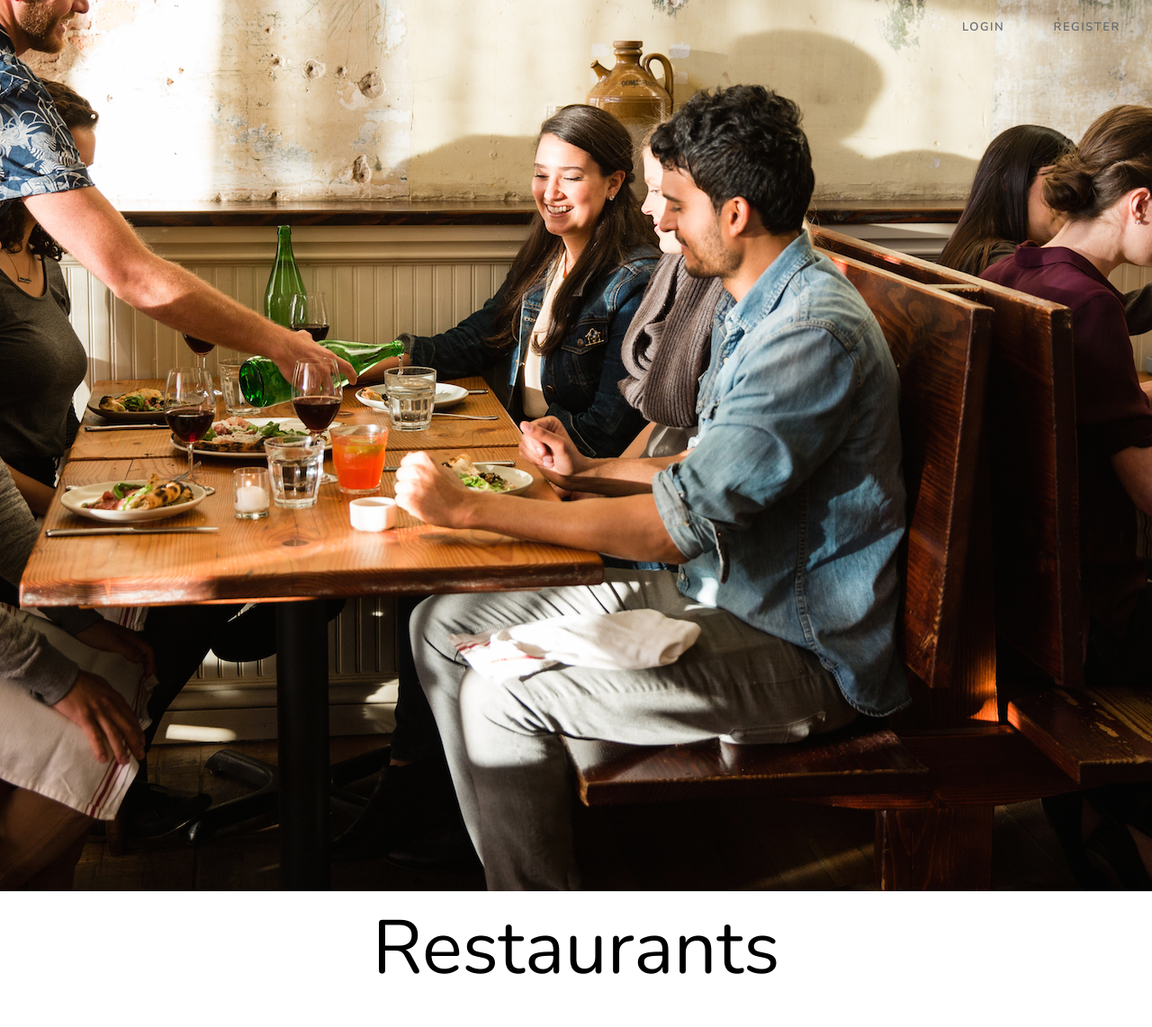
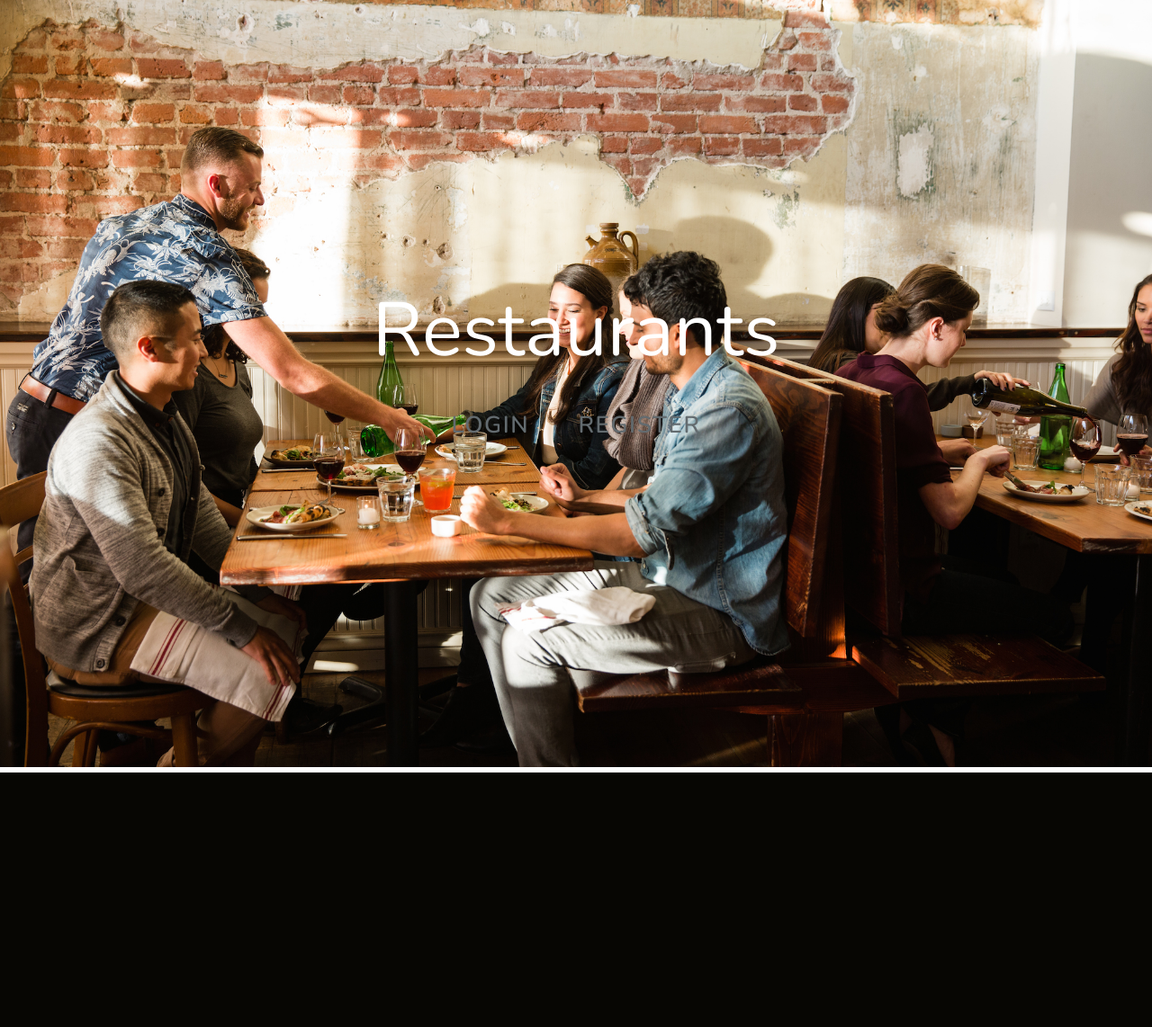
Before and after one commit to aist01/Laravel-Restaurant, a Laravel app: page / in a window 1280 px wide; the page is wider, and only the part inside the window is pictured. Shown: that part at 90% size. After the commit the page ends 859 px from the top of that part, so only its background shows below. Run offline with Laravel 8, Linux system fonts and the light colour scheme.

Commit message:
wlcm blade

```diff
--- a/resources/views/menu/index.blade.php
+++ b/resources/views/menu/index.blade.php
@@ -45,7 +45,7 @@
                         <a class="black" href="{{route('menu.edit',[$menu])}}">{{$menu->title}}</a>
                         <img src="{{asset('images/'.$menu->photo)}}" style="width: 250px; height: auto;">
                         <div class="menu">
-                        <div >Price: {{$menu->price}}€ <br>Weight: {{$menu->weight}}grams <br>Meat: {{$menu->meat}} grams <br>About: {!!$menu->about!!}</div>
+                        <div>Price: {{$menu->price}}€ <br>Weight: {{$menu->weight}}grams <br>Meat: {{$menu->meat}} grams <br>About: {!!$menu->about!!}</div>
                         <form method="POST" action="{{route('menu.destroy', [$menu])}}">
                         @csrf
                         <button class="yellow" type="submit">Delete</button>
--- a/resources/views/welcome.blade.php
+++ b/resources/views/welcome.blade.php
@@ -10,6 +10,7 @@
         <link href="https://fonts.googleapis.com/css?family=Nunito:200,600" rel="stylesheet">
 
         <!-- Styles -->
+        {{-- <link href="{{ asset('css/app.css') }}" rel="stylesheet"> --}}
         <style>
             html, body {
                 background-color: #fff;
@@ -62,12 +63,41 @@
             .m-b-md {
                 margin-bottom: 30px;
             }
+
+            .restaurant {
+                display: inline-block;
+                width: 100%;
+                height: 100%;
+
+                /* // margin-top: -760px;
+                // margin-left: -100px;
+                // position: absolute;
+                // top: 50px;
+                // left: 180px; */
+            }
+
+            .links a {
+                font-size: 26px;
+            }
+
+            .register {
+                text-align: center;
+                position: absolute;
+                top: 50%;
+                left: 50%;
+                transform: translate(-50%, -50%);
+                color: white;
+            }
+
+            .title {
+                color: #fff;
+            }
         </style>
     </head>
     <body>
-        <div class="flex-center position-ref full-height">
+        {{-- <div class="flex-center position-ref full-height">
             @if (Route::has('login'))
-                <div class="top-right links">
+                <div class="center links">
                     @auth
                         <a href="{{ url('/home') }}">Home</a>
                     @else
@@ -79,13 +109,32 @@
                     @endauth
                 </div>
             @endif
+        </div>      --}}
+
+        <div class="register">
+            <div class="title m-b-md">
+                Restaurants
+            </div>
+            @if (Route::has('login'))
+                <div class="links">
+                    @auth
+                        <a href="{{ url('/home') }}">Home</a>
+                    @else
+                        <a href="{{ route('login') }}">Login</a>
+
+                        @if (Route::has('register'))
+                            <a href="{{ route('register') }}">Register</a>
+                        @endif
+                    @endauth
+                </div>
+            @endif
+        </div>
 
             <div class="content">
-                <img class="restaurant" src="images/pizzaiolo_6542.png">
+                <img class="restaurant red" src="images/pizzaiolo_6542.png">
                 {{-- <div class="picture" style="background: url('{{asset('images/pizzaiolo_6542.png')}}')">.</div> --}}
-                    <div class="title m-b-md">
-                        Restaurants
-                    </div>
+                {{-- <div class="picture" style="background: url('{{asset('images/pizzaiolo_6542.png')}}'); height: 200px; ">.</div> --}}
+
 
                 {{-- <div class="links">
                     <a href="https://laravel.com/docs">Docs</a>
@@ -97,6 +146,5 @@
                     <a href="https://github.com/laravel/laravel">GitHub</a>
                 </div> --}}
             </div>
-        </div>
     </body>
 </html>
```
Also changed, not shown: resources/sass/menu.scss (+8 -0 lines), public/css/app.css.
